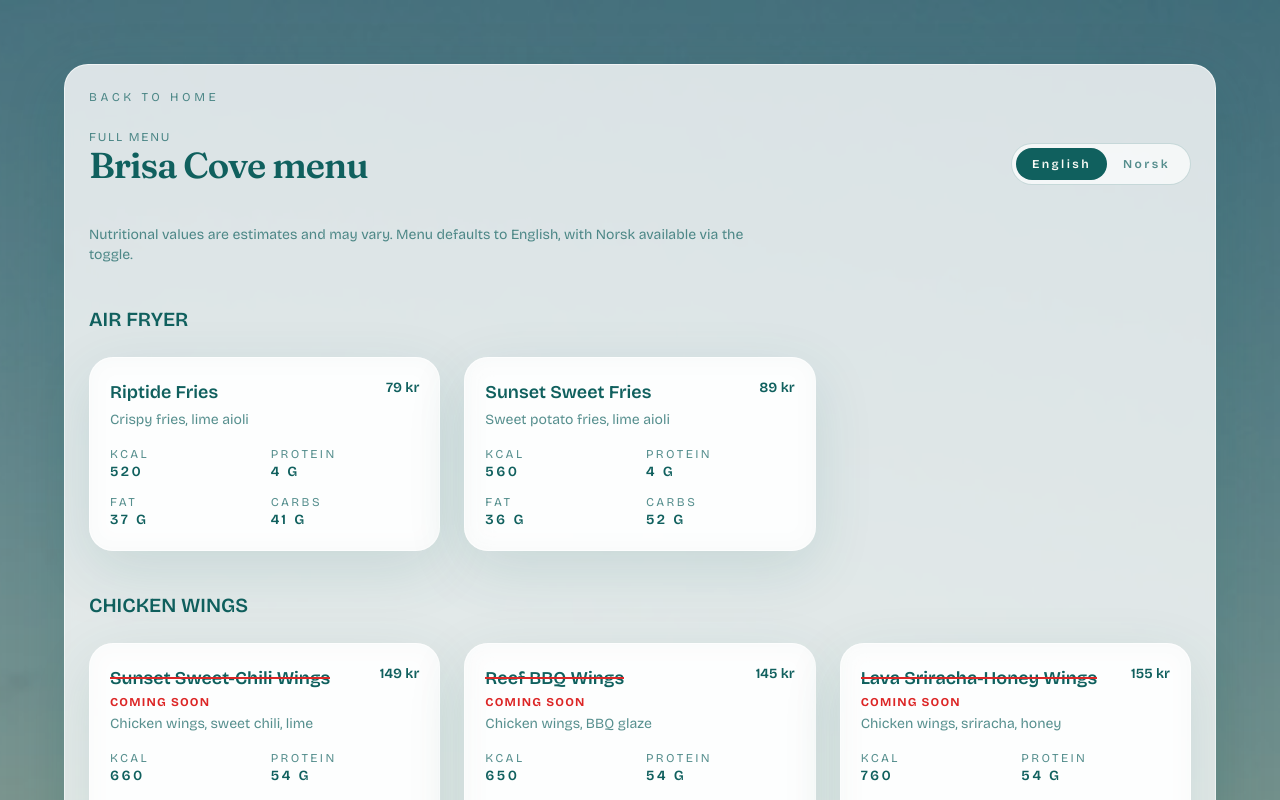
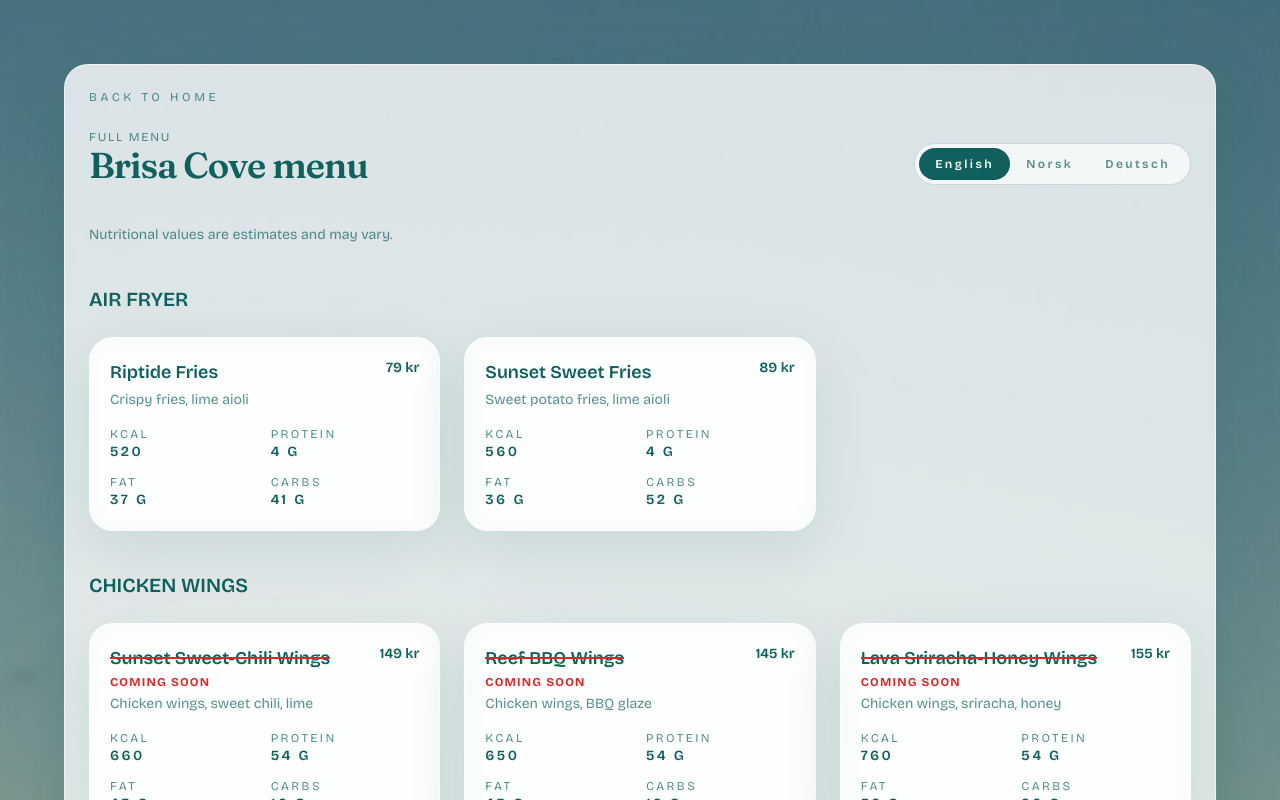
Before and after one commit to augustnhj/Brisa-Cove-Landing-v2, a Next.js app: page /menu in a window 1280 px wide. Shown: the top 800 px of the page. Built offline with nearby package versions, Linux system fonts and the light colour scheme.

Commit message:
tysk meny

```diff
--- a/src/components/LanguageToggle.tsx
+++ b/src/components/LanguageToggle.tsx
@@ -5,6 +5,7 @@ import { MenuLanguage } from "@/data/menu";
 const options: { label: string; value: MenuLanguage }[] = [
   { label: "English", value: "en" },
   { label: "Norsk", value: "no" },
+  { label: "Deutsch", value: "de" },
 ];
 
 export default function LanguageToggle({
--- a/src/components/MenuContent.tsx
+++ b/src/components/MenuContent.tsx
@@ -9,12 +9,17 @@ const copy = {
   en: {
     kicker: "Full menu",
     title: "Brisa Cove menu",
-    note: "Nutritional values are estimates and may vary. Menu defaults to English, with Norsk available via the toggle.",
+    note: "Nutritional values are estimates and may vary.",
   },
   no: {
     kicker: "Full meny",
     title: "Brisa Cove meny",
-    note: "Næringsverdier er estimater og kan variere. Menyen åpner på engelsk, med Norsk tilgjengelig.",
+    note: "Næringsverdier er estimater og kan variere.",
+  },
+  de: {
+    kicker: "Vollständige Speisekarte",
+    title: "Brisa Cove Speisekarte",
+    note: "Nährwerte sind Schätzungen und können variieren.",
   },
 };
 
--- a/src/data/menu.ts
+++ b/src/data/menu.ts
@@ -19,7 +19,7 @@ export type MenuSection = {
   items: MenuItem[];
 };
 
-export type MenuLanguage = "en" | "no";
+export type MenuLanguage = "en" | "no" | "de";
 
 export type NutritionLabels = {
   kcal: string;
@@ -31,11 +31,13 @@ export type NutritionLabels = {
 export const nutritionLabels: Record<MenuLanguage, NutritionLabels> = {
   en: { kcal: "Kcal", protein: "Protein", fat: "Fat", carbs: "Carbs" },
   no: { kcal: "kcal", protein: "Protein", fat: "Fett", carbs: "Karbo" },
+  de: { kcal: "kcal", protein: "Eiweiß", fat: "Fett", carbs: "Kohlenhydrate" },
 };
 
 export const menuNotes: Record<MenuLanguage, string> = {
   en: "Nutritional values are estimates and may vary.",
   no: "Næringsverdier er estimater og kan variere.",
+  de: "Nährwerte sind Schätzungen und können variieren.",
 };
 
 
@@ -414,6 +416,193 @@ export const menuSections: Record<MenuLanguage, MenuSection[]> = {
       ],
     },
   ],
+  de: [
+    {
+      title: "AIRFRYER",
+      items: [
+        {
+          id: "riptide-fries",
+          name: "Riptide Fries",
+          description: "Knusprige Pommes, Limetten-Aioli",
+          nutrition: { kcal: "520", protein: "4 g", fat: "37 g", carbs: "41 g" },
+          price: "79 kr",
+        },
+        {
+          id: "sunset-sweet-fries",
+          name: "Sunset Sweet Fries",
+          description: "Süßkartoffelpommes, Limetten-Aioli",
+          nutrition: { kcal: "560", protein: "4 g", fat: "36 g", carbs: "52 g" },
+          price: "89 kr",
+        },
+      ],
+    },
+    {
+      title: "CHICKEN WINGS",
+      items: [
+        {
+          id: "sunset-sweet-chili-wings",
+          name: "Sunset Sweet-Chili Wings",
+          description: "Chicken Wings, Sweet Chili, Limette",
+          nutrition: { kcal: "660", protein: "54 g", fat: "45 g", carbs: "16 g" },
+          price: "149 kr",
+          comingSoon: true,
+        },
+        {
+          id: "reef-bbq-wings",
+          name: "Reef BBQ Wings",
+          description: "Chicken Wings, BBQ-Glasur",
+          nutrition: { kcal: "650", protein: "54 g", fat: "45 g", carbs: "12 g" },
+          price: "145 kr",
+          comingSoon: true,
+        },
+        {
+          id: "lava-sriracha-honey-wings",
+          name: "Lava Sriracha-Honey Wings",
+          description: "Chicken Wings, Sriracha, Honig",
+          nutrition: { kcal: "760", protein: "54 g", fat: "52 g", carbs: "26 g" },
+          price: "155 kr",
+          comingSoon: true,
+        },
+      ],
+    },
+    {
+      title: "NACHOS",
+      items: [
+        {
+          id: "nacho-shore-platter",
+          name: "Nacho Shore Platter",
+          description: "Nachos, Cheddar, Salsa, Jalapeños",
+          nutrition: { kcal: "820", protein: "16 g", fat: "48 g", carbs: "78 g" },
+          price: "139 kr",
+        },
+      ],
+    },
+    {
+      title: "SMOOTHIE BOWLS",
+      items: [
+        {
+          id: "bali-berry-bowl",
+          name: "Bali Berry Bowl",
+          description: "Skyr, Beeren, Banane, Granola",
+          nutrition: { kcal: "600", protein: "28 g", fat: "16 g", carbs: "88 g" },
+          price: "139 kr",
+        },
+        {
+          id: "mango-wave-bowl",
+          name: "Mango Wave Bowl",
+          description: "Skyr, Mango, Banane, Granola",
+          nutrition: { kcal: "570", protein: "25 g", fat: "9 g", carbs: "95 g" },
+          price: "135 kr",
+        },
+        {
+          id: "acai-anchor-bowl",
+          name: "Açaí Anchor Bowl",
+          description: "Açaí, Banane, Beeren, Granola",
+          nutrition: { kcal: "650", protein: "10 g", fat: "28 g", carbs: "90 g" },
+          price: "169 kr",
+        },
+      ],
+    },
+    {
+      title: "SMOOTHIES",
+      items: [
+        {
+          id: "sunrise-mango-smoothie",
+          name: "Sunrise Mango Smoothie",
+          description: "Mango, Banane, Ananassaft",
+          nutrition: { kcal: "360", protein: "3 g", fat: "1 g", carbs: "85 g" },
+          price: "89 kr",
+        },
+      ],
+    },
+    {
+      title: "SÜSSES",
+      items: [
+        {
+          id: "banana-boardwalk-bread",
+          name: "Banana Boardwalk Bread",
+          description: "Bananenbrot",
+          nutrition: { kcal: "230", protein: "5 g", fat: "9 g", carbs: "32 g" },
+          price: "49 kr",
+          comingSoon: true,
+        },
+      ],
+    },
+    {
+      title: "GRILLPLATTE",
+      items: [
+        {
+          id: "coconut-chicken-wrap",
+          name: "Coconut Chicken Wrap",
+          description: "Hähnchen, Mango, Salat, Kokosdressing",
+          nutrition: { kcal: "760", protein: "45 g", fat: "38 g", carbs: "68 g" },
+          price: "159 kr",
+          comingSoon: true,
+        },
+        {
+          id: "bali-avocado-toast",
+          name: "Bali Avocado Toast",
+          description: "Avocado, Limette, Chili, Koriander",
+          nutrition: { kcal: "430", protein: "8 g", fat: "25 g", carbs: "46 g" },
+          price: "139 kr",
+          comingSoon: true,
+        },
+        {
+          id: "wave-rider-burger",
+          name: "Wave Rider Burger",
+          description: "Burger, Cheddar, Salat, Pickles",
+          nutrition: { kcal: "780", protein: "38 g", fat: "48 g", carbs: "52 g" },
+          price: "179 kr",
+          comingSoon: true,
+        },
+      ],
+    },
+    {
+      title: "PIZZA",
+      items: [
+        {
+          id: "sunset-margherita",
+          name: "Sunset Margherita",
+          description: "Tomatensauce, Käse, Basilikum",
+          nutrition: { kcal: "1200", protein: "60 g", fat: "42 g", carbs: "130 g" },
+          price: "179 kr",
+        },
+        {
+          id: "pipeline-pepperoni",
+          name: "Pipeline Pepperoni",
+          description: "Tomatensauce, Käse, Peperoni",
+          nutrition: { kcal: "1500", protein: "75 g", fat: "70 g", carbs: "140 g" },
+          price: "199 kr",
+        },
+        {
+          id: "hawaii-pizza",
+          name: "Hang Ten Hawaiian",
+          description: "Tomatensauce, Käse, Schinken, Ananas",
+          nutrition: { kcal: "1300", protein: "65 g", fat: "40 g", carbs: "155 g" },
+          price: "189 kr",
+        },
+      ],
+    },
+    {
+      title: "GETRÄNKE",
+      items: [
+        {
+          id: "coconut-cold-brew",
+          name: "Coconut Cold Brew",
+          description: "Cold Brew, Kokosmilch",
+          nutrition: { kcal: "140", protein: "1 g", fat: "9 g", carbs: "14 g" },
+          price: "69 kr",
+        },
+        {
+          id: "pineapple-mint-cooler",
+          name: "Pineapple Mint Cooler",
+          description: "Ananassaft, Limette, Minze",
+          nutrition: { kcal: "110", protein: "0 g", fat: "0 g", carbs: "27 g" },
+          price: "59 kr",
+        },
+      ],
+    },
+  ],
 };
 
 const favoriteIds = [
@@ -433,4 +622,5 @@ const buildFavorites = (sections: MenuSection[]) => {
 export const favorites: Record<MenuLanguage, MenuItem[]> = {
   en: buildFavorites(menuSections.en),
   no: buildFavorites(menuSections.no),
+  de: buildFavorites(menuSections.de),
 };
```
